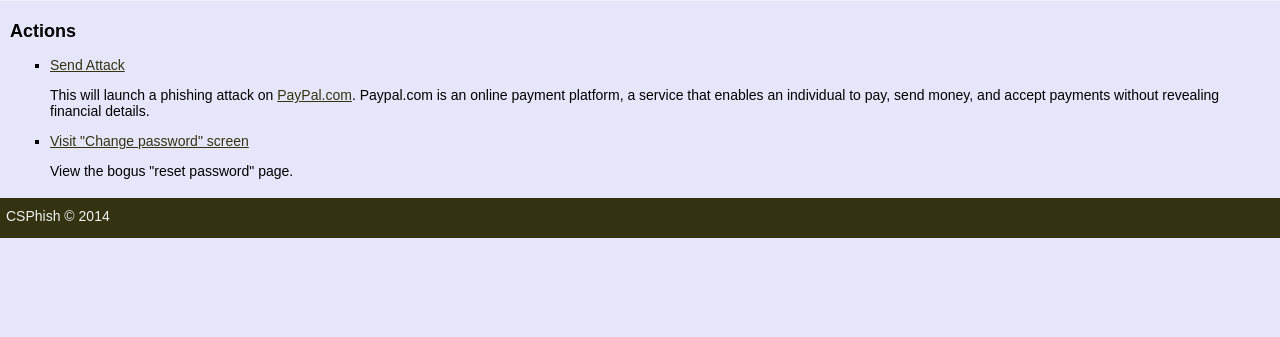
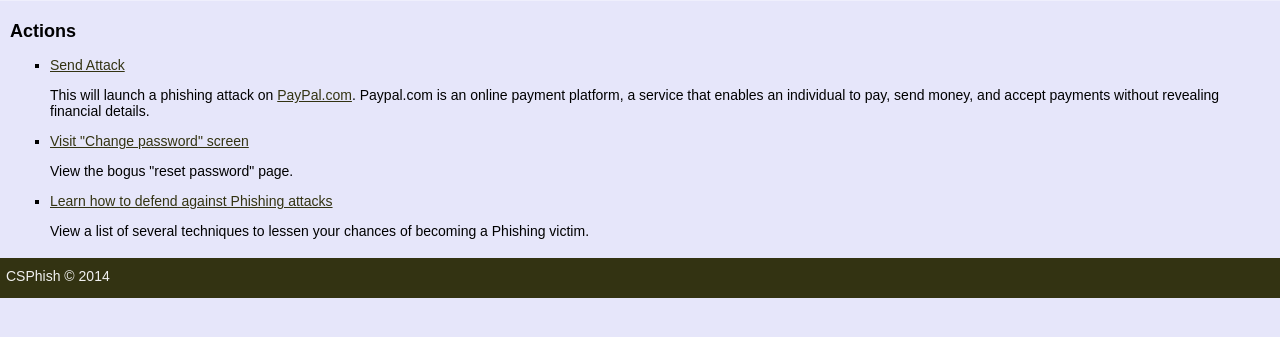
Before and after one commit to ReliQ/CSPhish, a PHP site: page / in a window 1280 px wide. Shown: the part 165-502 px from the top of the page. Run offline with PHP 8.4, Linux system fonts and the light colour scheme.

Commit message:
added tips to defend against phishing

```diff
--- a/incl/header.php
+++ b/incl/header.php
@@ -27,9 +27,10 @@
 		li.success {color: #337733;}
 		section#in {}
 		.actions, .intro {padding: 5px 10px;}
+		.doc-dl {color: #0431B4; float: right; font-size: .9em; vertical-align: middle; text-decoration: none;}
+			.doc-dl img {height: 30px; width: 30px; position: relative; top: 10px;}
 		.intro {background: rgba(255,255,255,.34);}
 			.intro p {line-height: 1.5; text-align: justify;}
-
 	</style>
 </head>
 <body>
--- a/index.php
+++ b/index.php
@@ -32,6 +32,11 @@
 				<p>
 					View the bogus "reset password" page.
 				</p></li>
+			<li>
+				<a class="act" href="./defend.php">Learn how to defend against Phishing attacks</a>
+				<p>
+					View a list of several techniques to lessen your chances of becoming a Phishing victim.
+				</p></li>
 		</ul>
 	</div>
 </section>
```
Also changed, not shown: incl/footer.php (line endings or trailing spaces).
